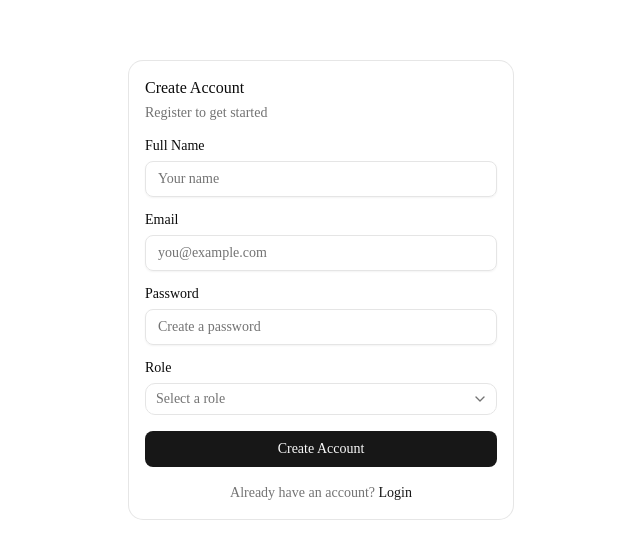
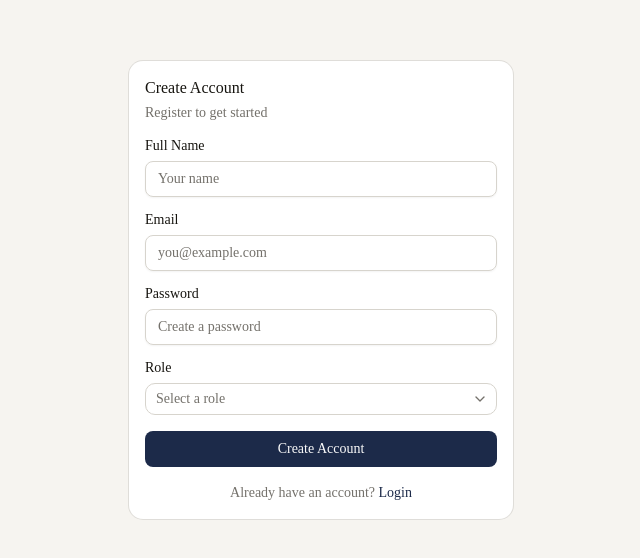
Before and after one commit to K-naman-T/factory-repair-network, a Next.js app: page /register in a window 1280 px wide. Shown: the part 110-668 px from the top of the page, without its empty margins (319-959 px from the left). Built offline with nearby package versions, Linux system fonts and the light colour scheme.

Commit message:
feat: industrial design system, fix ISE, split-screen hero, clear stale cache

```diff
--- a/src/app/admin/AdminShell.tsx
+++ b/src/app/admin/AdminShell.tsx
@@ -3,7 +3,7 @@
 import { useEffect, useState } from 'react'
 import { useRouter, usePathname } from 'next/navigation'
 import Link from 'next/link'
-import { Sheet, SheetTrigger, SheetContent, SheetTitle } from '@/components/ui/sheet'
+import { Sheet, SheetContent, SheetTitle } from '@/components/ui/sheet'
 import { Button } from '@/components/ui/button'
 import { Separator } from '@/components/ui/separator'
 import { Avatar, AvatarFallback } from '@/components/ui/avatar'
@@ -98,10 +98,13 @@ export default function AdminShell({ children }: { children: React.ReactNode })
 
       <div className="flex flex-1 flex-col">
         <header className="flex h-14 items-center gap-4 border-b bg-card px-4 md:px-6">
-          <SheetTrigger className="md:hidden inline-flex items-center justify-center rounded-lg hover:bg-muted size-8 shrink-0">
+          <button
+            onClick={() => setMobileOpen(true)}
+            className="md:hidden inline-flex items-center justify-center rounded-lg hover:bg-muted size-8 shrink-0"
+          >
             <Menu className="size-5" />
             <span className="sr-only">Toggle navigation</span>
-          </SheetTrigger>
+          </button>
 
           <div className="flex flex-1 items-center gap-2">
             <h1 className="text-sm font-semibold tracking-tight">Admin</h1>
--- a/src/app/dashboard/DashboardShell.tsx
+++ b/src/app/dashboard/DashboardShell.tsx
@@ -3,7 +3,7 @@
 import { useEffect, useState } from 'react'
 import { useRouter, usePathname } from 'next/navigation'
 import Link from 'next/link'
-import { Sheet, SheetTrigger, SheetContent, SheetTitle } from '@/components/ui/sheet'
+import { Sheet, SheetContent, SheetTitle } from '@/components/ui/sheet'
 import { Button } from '@/components/ui/button'
 import { Separator } from '@/components/ui/separator'
 import { Avatar, AvatarFallback } from '@/components/ui/avatar'
@@ -97,10 +97,13 @@ export default function DashboardShell({ children }: { children: React.ReactNode
 
       <div className="flex flex-1 flex-col">
         <header className="flex h-14 items-center gap-4 border-b bg-card px-4 md:px-6">
-          <SheetTrigger className="md:hidden inline-flex items-center justify-center rounded-lg hover:bg-muted size-8 shrink-0">
+          <button
+            onClick={() => setMobileOpen(true)}
+            className="md:hidden inline-flex items-center justify-center rounded-lg hover:bg-muted size-8 shrink-0"
+          >
             <Menu className="size-5" />
             <span className="sr-only">Toggle navigation</span>
-          </SheetTrigger>
+          </button>
 
           <div className="flex flex-1 items-center justify-end gap-3">
             <div className="flex items-center gap-2">
--- a/src/app/globals.css
+++ b/src/app/globals.css
@@ -81,72 +81,72 @@
     transform: translateZ(0) rotate(360deg);}}}
 
 :root {
-  --background: oklch(1 0 0);
-  --foreground: oklch(0.145 0 0);
-  --card: oklch(1 0 0);
-  --card-foreground: oklch(0.145 0 0);
+  --background: oklch(0.967 0.005 85);       /* warm industrial grey #f4f2ee */
+  --foreground: oklch(0.19 0.01 85);         /* off-black #1a1a1a */
+  --card: oklch(1 0 0);                      /* pure white */
+  --card-foreground: oklch(0.19 0.01 85);
   --popover: oklch(1 0 0);
-  --popover-foreground: oklch(0.145 0 0);
-  --primary: oklch(0.205 0 0);
+  --popover-foreground: oklch(0.19 0.01 85);
+  --primary: oklch(0.29 0.06 265);           /* deep steel blue #1e3a5f */
   --primary-foreground: oklch(0.985 0 0);
-  --secondary: oklch(0.97 0 0);
-  --secondary-foreground: oklch(0.205 0 0);
-  --muted: oklch(0.97 0 0);
-  --muted-foreground: oklch(0.556 0 0);
-  --accent: oklch(0.97 0 0);
-  --accent-foreground: oklch(0.205 0 0);
-  --destructive: oklch(0.577 0.245 27.325);
-  --border: oklch(0.922 0 0);
-  --input: oklch(0.922 0 0);
-  --ring: oklch(0.708 0 0);
-  --chart-1: oklch(0.87 0 0);
-  --chart-2: oklch(0.556 0 0);
-  --chart-3: oklch(0.439 0 0);
-  --chart-4: oklch(0.371 0 0);
-  --chart-5: oklch(0.269 0 0);
+  --secondary: oklch(0.62 0.15 65);          /* amber #d4782a */
+  --secondary-foreground: oklch(0.985 0 0);
+  --muted: oklch(0.93 0.01 85);              /* warm stone */
+  --muted-foreground: oklch(0.55 0.01 85);
+  --accent: oklch(0.93 0.01 85);
+  --accent-foreground: oklch(0.19 0.01 85);
+  --destructive: oklch(0.58 0.2 25);         /* safety red */
+  --border: oklch(0.87 0.01 85);
+  --input: oklch(0.87 0.01 85);
+  --ring: oklch(0.62 0.15 65);               /* amber focus ring */
+  --chart-1: oklch(0.29 0.06 265);
+  --chart-2: oklch(0.62 0.15 65);
+  --chart-3: oklch(0.58 0.2 25);
+  --chart-4: oklch(0.55 0.01 85);
+  --chart-5: oklch(0.19 0.01 85);
   --radius: 0.625rem;
   --sidebar: oklch(0.985 0 0);
-  --sidebar-foreground: oklch(0.145 0 0);
-  --sidebar-primary: oklch(0.205 0 0);
+  --sidebar-foreground: oklch(0.19 0.01 85);
+  --sidebar-primary: oklch(0.29 0.06 265);
   --sidebar-primary-foreground: oklch(0.985 0 0);
-  --sidebar-accent: oklch(0.97 0 0);
-  --sidebar-accent-foreground: oklch(0.205 0 0);
-  --sidebar-border: oklch(0.922 0 0);
-  --sidebar-ring: oklch(0.708 0 0);
+  --sidebar-accent: oklch(0.93 0.01 85);
+  --sidebar-accent-foreground: oklch(0.19 0.01 85);
+  --sidebar-border: oklch(0.87 0.01 85);
+  --sidebar-ring: oklch(0.62 0.15 65);
 }
 
 .dark {
-  --background: oklch(0.145 0 0);
-  --foreground: oklch(0.985 0 0);
-  --card: oklch(0.205 0 0);
-  --card-foreground: oklch(0.985 0 0);
-  --popover: oklch(0.205 0 0);
-  --popover-foreground: oklch(0.985 0 0);
-  --primary: oklch(0.922 0 0);
-  --primary-foreground: oklch(0.205 0 0);
-  --secondary: oklch(0.269 0 0);
+  --background: oklch(0.17 0.005 85);        /* deep warm black #141210 */
+  --foreground: oklch(0.92 0.01 85);          /* warm off-white #e8e4de */
+  --card: oklch(0.21 0.005 85);               /* #1e1c1a */
+  --card-foreground: oklch(0.92 0.01 85);
+  --popover: oklch(0.21 0.005 85);
+  --popover-foreground: oklch(0.92 0.01 85);
+  --primary: oklch(0.48 0.1 265);             /* lighter steel blue #3a6b9f */
+  --primary-foreground: oklch(0.985 0 0);
+  --secondary: oklch(0.66 0.15 65);           /* brighter amber #e8943a */
   --secondary-foreground: oklch(0.985 0 0);
-  --muted: oklch(0.269 0 0);
-  --muted-foreground: oklch(0.708 0 0);
-  --accent: oklch(0.269 0 0);
-  --accent-foreground: oklch(0.985 0 0);
-  --destructive: oklch(0.704 0.191 22.216);
-  --border: oklch(1 0 0 / 10%);
+  --muted: oklch(0.25 0.005 85);
+  --muted-foreground: oklch(0.65 0.01 85);
+  --accent: oklch(0.25 0.005 85);
+  --accent-foreground: oklch(0.92 0.01 85);
+  --destructive: oklch(0.7 0.2 25);
+  --border: oklch(1 0 0 / 12%);
   --input: oklch(1 0 0 / 15%);
-  --ring: oklch(0.556 0 0);
-  --chart-1: oklch(0.87 0 0);
-  --chart-2: oklch(0.556 0 0);
-  --chart-3: oklch(0.439 0 0);
-  --chart-4: oklch(0.371 0 0);
-  --chart-5: oklch(0.269 0 0);
-  --sidebar: oklch(0.205 0 0);
-  --sidebar-foreground: oklch(0.985 0 0);
-  --sidebar-primary: oklch(0.488 0.243 264.376);
+  --ring: oklch(0.66 0.15 65);
+  --chart-1: oklch(0.48 0.1 265);
+  --chart-2: oklch(0.66 0.15 65);
+  --chart-3: oklch(0.7 0.2 25);
+  --chart-4: oklch(0.65 0.01 85);
+  --chart-5: oklch(0.92 0.01 85);
+  --sidebar: oklch(0.21 0.005 85);
+  --sidebar-foreground: oklch(0.92 0.01 85);
+  --sidebar-primary: oklch(0.48 0.1 265);
   --sidebar-primary-foreground: oklch(0.985 0 0);
-  --sidebar-accent: oklch(0.269 0 0);
-  --sidebar-accent-foreground: oklch(0.985 0 0);
-  --sidebar-border: oklch(1 0 0 / 10%);
-  --sidebar-ring: oklch(0.556 0 0);
+  --sidebar-accent: oklch(0.25 0.005 85);
+  --sidebar-accent-foreground: oklch(0.92 0.01 85);
+  --sidebar-border: oklch(1 0 0 / 12%);
+  --sidebar-ring: oklch(0.66 0.15 65);
 }
 
 @layer base {
--- a/src/app/technician/TechnicianShell.tsx
+++ b/src/app/technician/TechnicianShell.tsx
@@ -3,7 +3,7 @@
 import { useEffect, useState } from 'react'
 import { useRouter, usePathname } from 'next/navigation'
 import Link from 'next/link'
-import { Sheet, SheetTrigger, SheetContent, SheetTitle } from '@/components/ui/sheet'
+import { Sheet, SheetContent, SheetTitle } from '@/components/ui/sheet'
 import { Button } from '@/components/ui/button'
 import { Separator } from '@/components/ui/separator'
 import { Avatar, AvatarFallback } from '@/components/ui/avatar'
@@ -97,10 +97,13 @@ export default function TechnicianShell({ children }: { children: React.ReactNod
 
       <div className="flex flex-1 flex-col">
         <header className="flex h-14 items-center gap-4 border-b bg-card px-4 md:px-6">
-          <SheetTrigger className="md:hidden inline-flex items-center justify-center rounded-lg hover:bg-muted size-8 shrink-0">
+          <button
+            onClick={() => setMobileOpen(true)}
+            className="md:hidden inline-flex items-center justify-center rounded-lg hover:bg-muted size-8 shrink-0"
+          >
             <Menu className="size-5" />
             <span className="sr-only">Toggle navigation</span>
-          </SheetTrigger>
+          </button>
 
           <div className="flex flex-1 items-center justify-end gap-3">
             <div className="flex items-center gap-2">
```
Also changed, not shown: src/components/landing/hero.tsx (+54 -33 lines), 1 other file (tests, documents, lock files or other folders).
